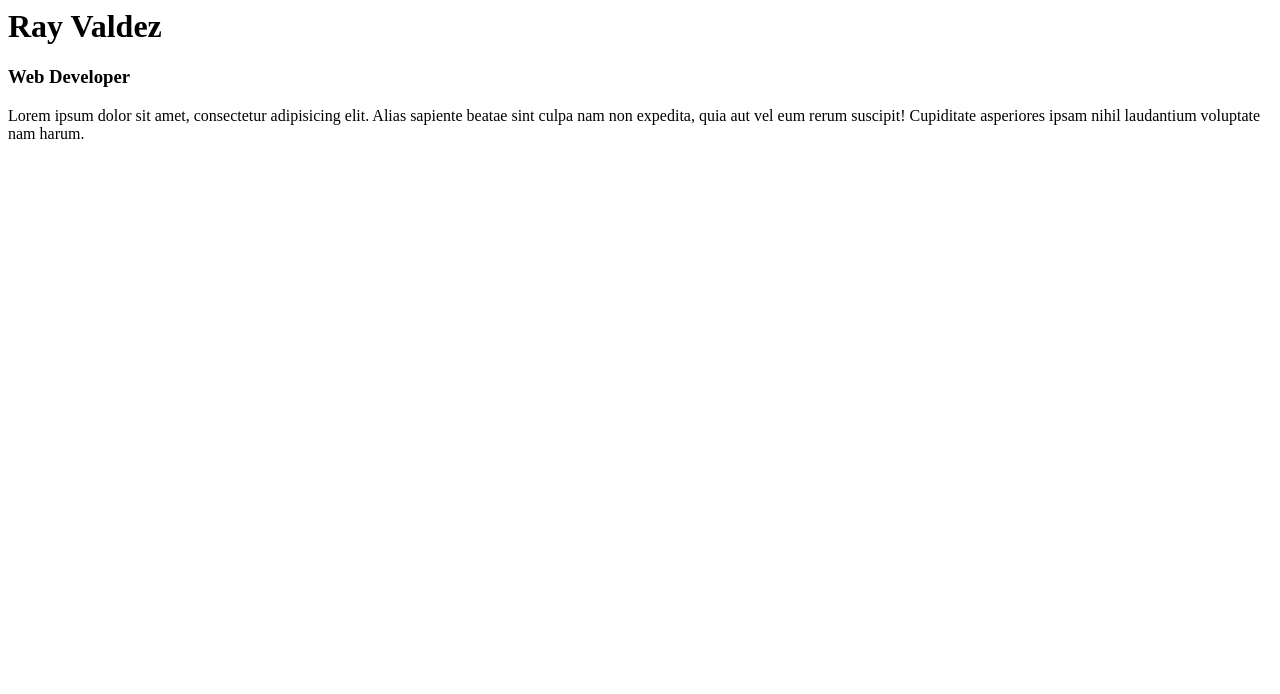
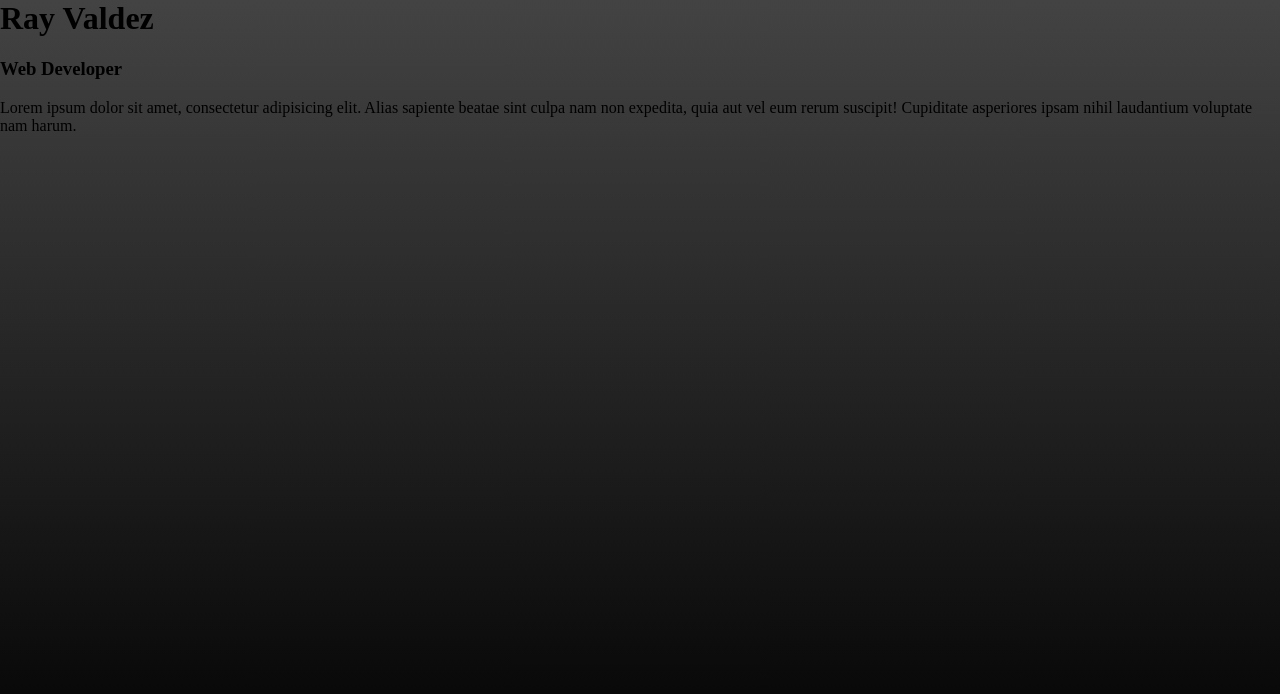
Before and after one commit to rayvaldez/portfolio-practice, a plain HTML site: page index.html in a window 1280 px wide. Drawn offline with Linux system fonts and the light colour scheme.

Commit message:
add css styling

```diff
--- a/index.html
+++ b/index.html
@@ -4,6 +4,7 @@
   <meta name="viewport" content="width=device-width, initial-scale=1.0">
   <meta http-equiv="X-UA-Compatible" content="ie=edge">
   <title>Document</title>
+  <link rel="stylesheet" href="styles.css">
 </head>
 <body>
   <h1>Ray Valdez</h1>
--- /dev/null
+++ b/styles.css
@@ -0,0 +1,6 @@
+body {
+  margin: 0;
+  background: #000000;  /* fallback for old browsers */
+  background: -webkit-linear-gradient(to bottom, #434343, #000000);  /* Chrome 10-25, Safari 5.1-6 */
+  background: linear-gradient(to bottom, #434343, #000000); /* W3C, IE 10+/ Edge, Firefox 16+, Chrome 26+, Opera 12+, Safari 7+ */
+}
```
